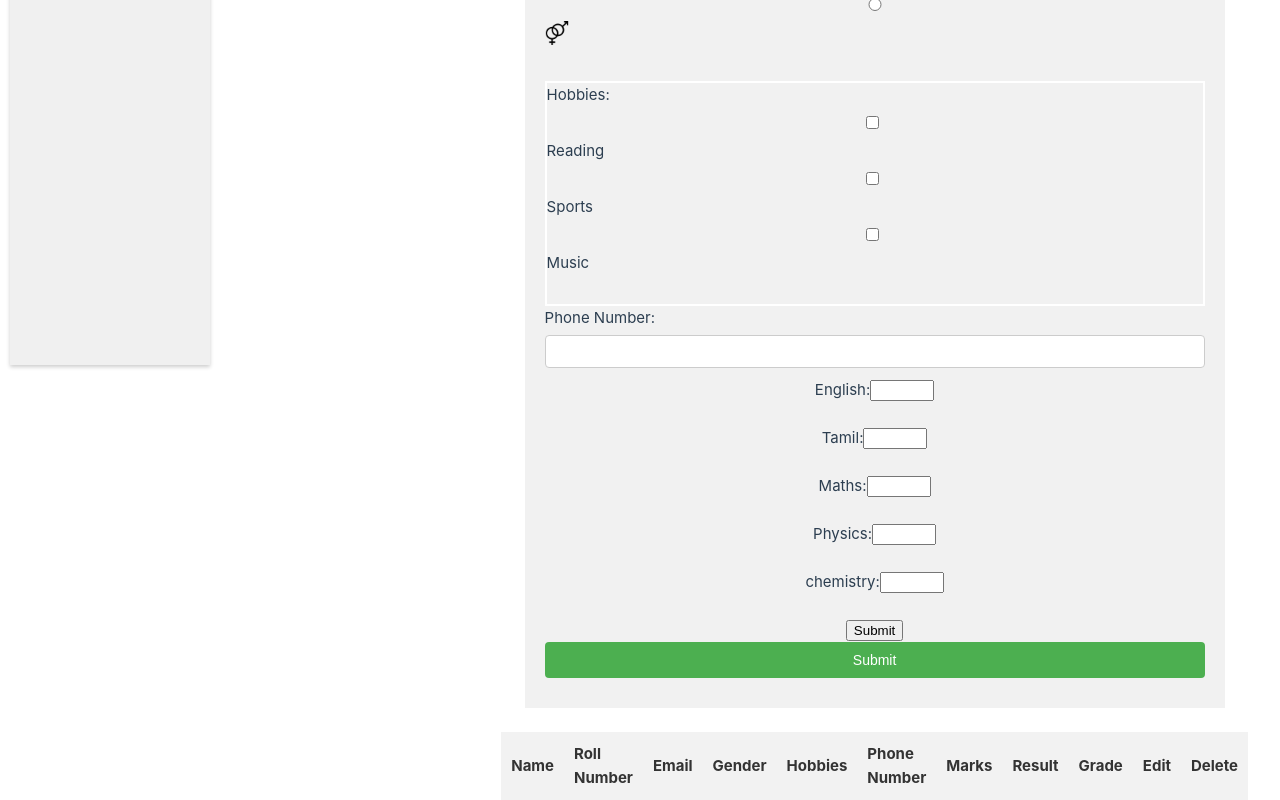
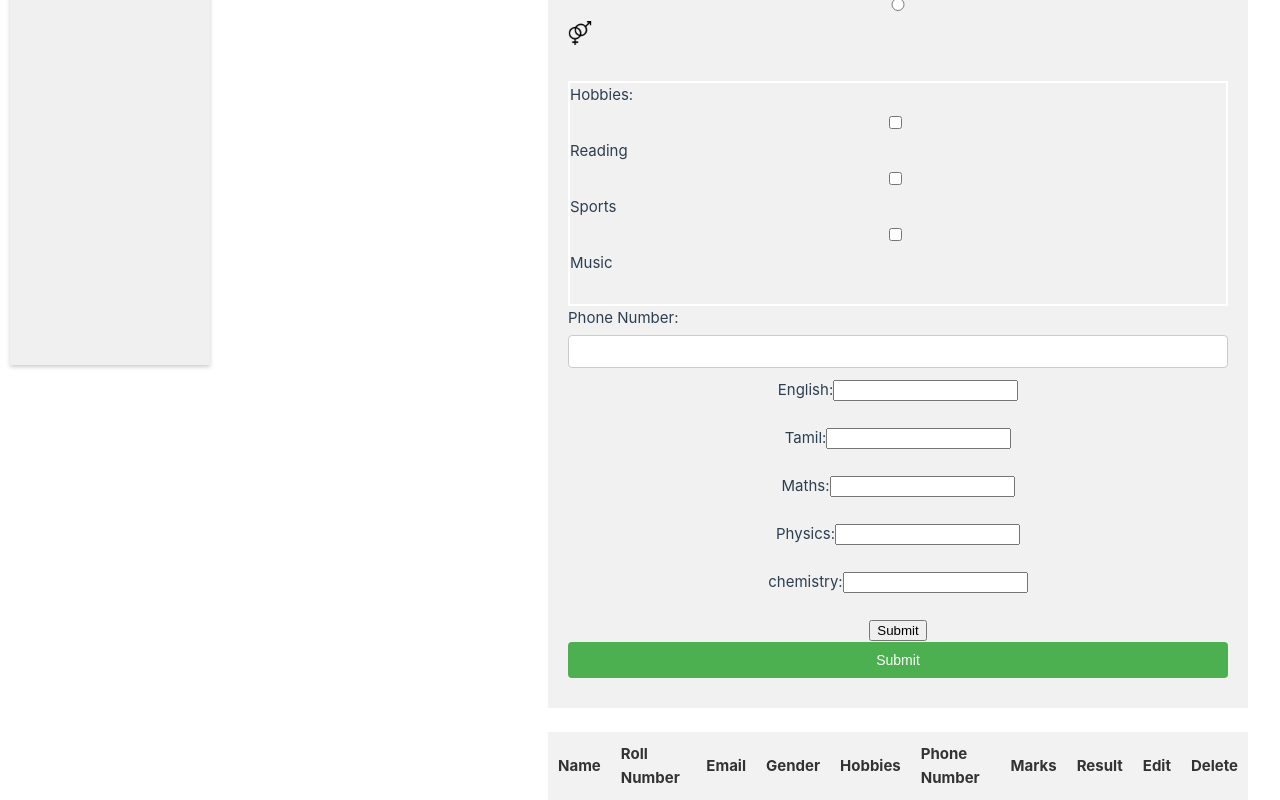
Before and after one commit to Keerthiraj1806/Vue_task, a Vue app: page /stu in a window 1280 px wide. Shown: the part 445-1245 px from the top of the page. Built offline with nearby package versions, Linux system fonts and the light colour scheme.

Commit message:
Commited with custom directive

```diff
--- a/src/components/MarksForm.vue
+++ b/src/components/MarksForm.vue
@@ -13,23 +13,51 @@ export default{
     },
     methods: {
         calculateSum() {
-        this.total=this.english+this.tamil+this.maths+this.physics+this.chemistry
-        this.emitter.emit("total", this.total)
+        this.total=parseInt(this.english)+parseInt(this.tamil)+parseInt(this.maths)+parseInt(this.physics)+parseInt(this.chemistry)
         console.log(this.result,'total check')
-        this.emitter.emit('result',this.result)
+        },
+        resetForm(){
+            this.english='',
+            this.tamil='',
+            this.maths='',
+            this.physics='',
+            this.chemistry=''
         }
     },
     watch:{
         total:{
             handler(value){
-                console.log(value)
-                if(this.total>250){
+                console.log(value,'inside watcher')
+                if(value>=250 && value<=500){
                     this.result='pass'
-                }else{
+                    this.emitter.emit("total", this.total)
+                    this.emitter.emit('result',this.result)
+                    alert('Data inserted successfully')
+                    this.resetForm()
+                }
+                else if(value>0 && value<250)
+                {
                     this.result='fail'
+                    this.emitter.emit("total", this.total)
+                    this.emitter.emit('result',this.result)
+                    alert('Data inserted successfully')
+                    this.resetForm()
+                }
+            },
+            deep:true
+        }
+    },
+    directives:{
+        'mark-directive':{
+            mounted(el){
+                el.addEventListener('input',()=>{
+                    const value=Number(el.value)
+                    if(isNaN(value)|| value<0 || value>100){
+                        el.value=''
+                        alert('Enter a valid mark')
+                    }
+                })
             }
-            },
-            immediate:true
         }
     }
 }
@@ -39,15 +67,15 @@ export default{
   <div class="form">
     <form @submit.prevent="calculateSum">
       <label for="subject1">English:</label>
-      <input type="number" min="0" max="100" v-model="english"><br><br>
+      <input  v-mark-directive v-model="english"><br><br>
       <label for="subject2">Tamil:</label>
-      <input type="number" min="0" max="100" v-model="tamil"><br><br>
+      <input  v-mark-directive v-model="tamil"><br><br>
       <label for="subject3">Maths:</label>
-      <input type="number" min="0" max="100" v-model="maths"><br><br>
+      <input  v-mark-directive v-model="maths"><br><br>
       <label for="subject4">Physics:</label>
-      <input type="number" min="0" max="100" v-model="physics"><br><br>
+      <input  v-mark-directive v-model="physics"><br><br>
       <label for="subject5">chemistry:</label>
-      <input type="number" min="0" max="100" v-model="chemistry"><br><br>
+      <input  v-mark-directive v-model="chemistry"><br><br>
       <button type="submit">Submit</button>
     </form>
   </div>
--- a/src/components/ProductForm.vue
+++ b/src/components/ProductForm.vue
@@ -1,54 +1,55 @@
 <script>
-export default{
-    props:{
-        dataToUpdate:
-        {
+export default {
+  props: {
+    dataToUpdate: {
       type: Object,
-            default : null
+      default: null
     }
   },
-    data(){
-    return{
-        productName:"",
-        productId:"",
-        productPrice:'',
+  data() {
+    return {
+      productName: "",
+      productId: "",
+      productPrice: "",
       product: {}
-    }
+    };
   },
-  methods:{
-    show(){
-        this.product={
-            productName:this.productName,
-            productId:this.productId,
-            productPrice:this.productPrice,
-            //add a operations key and value
-        }
-        console.log(this.product,'emit before check')
-        this.$emit('show',this.product)
-        console.log(this.product,'emit after check')
-        this.resetForm()
+  methods: {
+    show() {
+      this.product = {
+        productName: this.productName,
+        productId: this.productId,
+        productPrice: this.productPrice,
+        // add a operations key and value
+      };
+      console.log(this.product, "emit before check");
+      this.$emit("show", this.product);
+      console.log(this.product, "emit after check");
+      this.resetForm();
     },
     resetForm() {
       this.productName = "";
       this.productId = "";
-      this.productPrice= "";
+      this.productPrice = "";
     }
   },
-    watch :{
-        dataToUpdate:{
-            handler(value){
-                console.log(value,'watch check')
-                if(value!=null){
-                    //getting data from the db so snake case
-                    this.productName=value.product_name,
-                    this.productId=value.product_id,
-                    this.productPrice=value.product_price
+  watch: {
+    dataToUpdate: {
+      handler(value) {
+        console.log(value, "watch check");
+        if (value != null) {
+          // getting data from the db so snake case
+          this.productName = value.product_name;
+          this.productId = value.product_id;
+          this.productPrice = value.product_price;
         }
       },
       immediate: true
     }
   }
-}</script>
+};
+</script>
+
 <template>
   <div class="form" @submit.prevent="show">
     <form method="post">
@@ -64,6 +65,7 @@ export default{
         <label for="productPrice">Product Price:</label>
         <input type="number" id="productPrice" name="productPrice" v-model="productPrice" required>
       </div>
+
       <div class="form-group">
         <button type="submit">Submit</button>
       </div>
@@ -72,9 +74,9 @@ export default{
 </template>
 
 <style scoped>
-form {
+.form {
   width: 300px;
-    margin: 20px auto;
+  margin: 20px;
 }
 
 .form-group {
@@ -94,7 +96,7 @@ form {
   border-radius: 4px;
 }
 
-  button.form {
+button[type="submit"] {
   padding: 8px 12px;
   font-size: 16px;
   background-color: #4caf50;
--- a/src/components/TheForm.vue
+++ b/src/components/TheForm.vue
@@ -20,7 +20,9 @@ export default {
         Hobbies:[],
         PhoneNumber:"",
         Marks:"",
-        student: {}
+        Result:"",
+        student: {},
+        searchQuery:''
     }
   },
   methods:{
@@ -84,7 +86,7 @@ export default {
             <h1>Student Details</h1>
             <form @submit.prevent="show">
                 <label for="name">Name:</label>
-                <input type="text" id="name" name="name" pattern="[A-Za-z]+" v-model="Name" required><br>
+                <input type="text" id="name" name="name" pattern="[A-Za-z\s]+" v-model="Name" required><br>
 
                 <label for="rollno">Roll Number:</label>
                 <input type="text" id="rollno" name="rollno"  pattern="[A-Za-z0-9]+" v-model="RollNumber"><br>
--- a/src/views/ProductsView.vue
+++ b/src/views/ProductsView.vue
@@ -8,7 +8,8 @@ export default{
     data(){
         return{
             products:[],
-            editIndex:null
+            editIndex:null,
+            searchQuery:''
         }
     },
     mounted(){
@@ -30,6 +31,12 @@ export default{
             .then((response)=>{
                     this.products=response.data
                 })
+      },
+      async search(){
+        await axios.get(`http://127.0.0.1:3333/products/search?searchQuery=${this.searchQuery}`)
+        .then((response)=>{
+          this.products=response.data
+        })
       },
         addproduct(value){
             console.log(value)
@@ -94,6 +101,10 @@ export default{
 
 <template>
     <ProductForm @show="addproduct" :dataToUpdate="editProduct"></ProductForm><br>
+    <div class="search">
+                <label for="search">Search:</label>
+                <input type="text" id="search" v-model="searchQuery" @input="search">
+    </div><br><br>
     <div class="table">
         <table>
             <thead>
@@ -133,13 +144,13 @@ export default{
     padding: 8px;
     text-align: left;
     border-bottom: 1px solid #ddd;
+    margin-left: 50px;
   }
 
   th {
     background-color: #f5f5f5;
     font-weight: bold;
   }
-
 
   td button {
     padding: 6px 12px;
@@ -161,4 +172,24 @@ export default{
     color: #fff;
   }
 
+  /* Style for the search input */
+  .search {
+    margin-bottom: 20px;
+  }
+
+  .search label {
+    font-weight: bold;
+    margin-right: 5px;
+  }
+
+  .search input[type="text"] {
+    padding: 6px;
+    font-size: 14px;
+    border: 1px solid #ddd;
+    border-radius: 4px;
+  }
+
+  .table {
+    overflow-x: auto;
+  }
 </style>
--- a/src/views/StuView.vue
+++ b/src/views/StuView.vue
@@ -84,7 +84,7 @@ export default{
           <th>Phone Number</th>
           <th>Marks</th>
           <th>Result</th>
-          <th>Grade</th>
+          <!-- <th>Grade</th> -->
           <th>Edit</th>
           <th>Delete</th>
         </tr>
@@ -97,7 +97,7 @@ export default{
           <td>{{ person.PhoneNumber }}</td>
           <td>{{ person.Marks }}</td>
           <td>{{ person.Result }}</td>
-          <td>{{$filters.toGrade(person.Marks)}}</td>
+          <!-- <td>{{$filters.toGrade(person.Marks)}}</td> -->
           <td>
           <button class="edit-button" v-on:click="updateStudent(index)">Edit</button>
           </td>
```
Also changed, not shown: src/main.ts (+12 -2 lines). Lines whose indentation alone changed are shown as unchanged.
